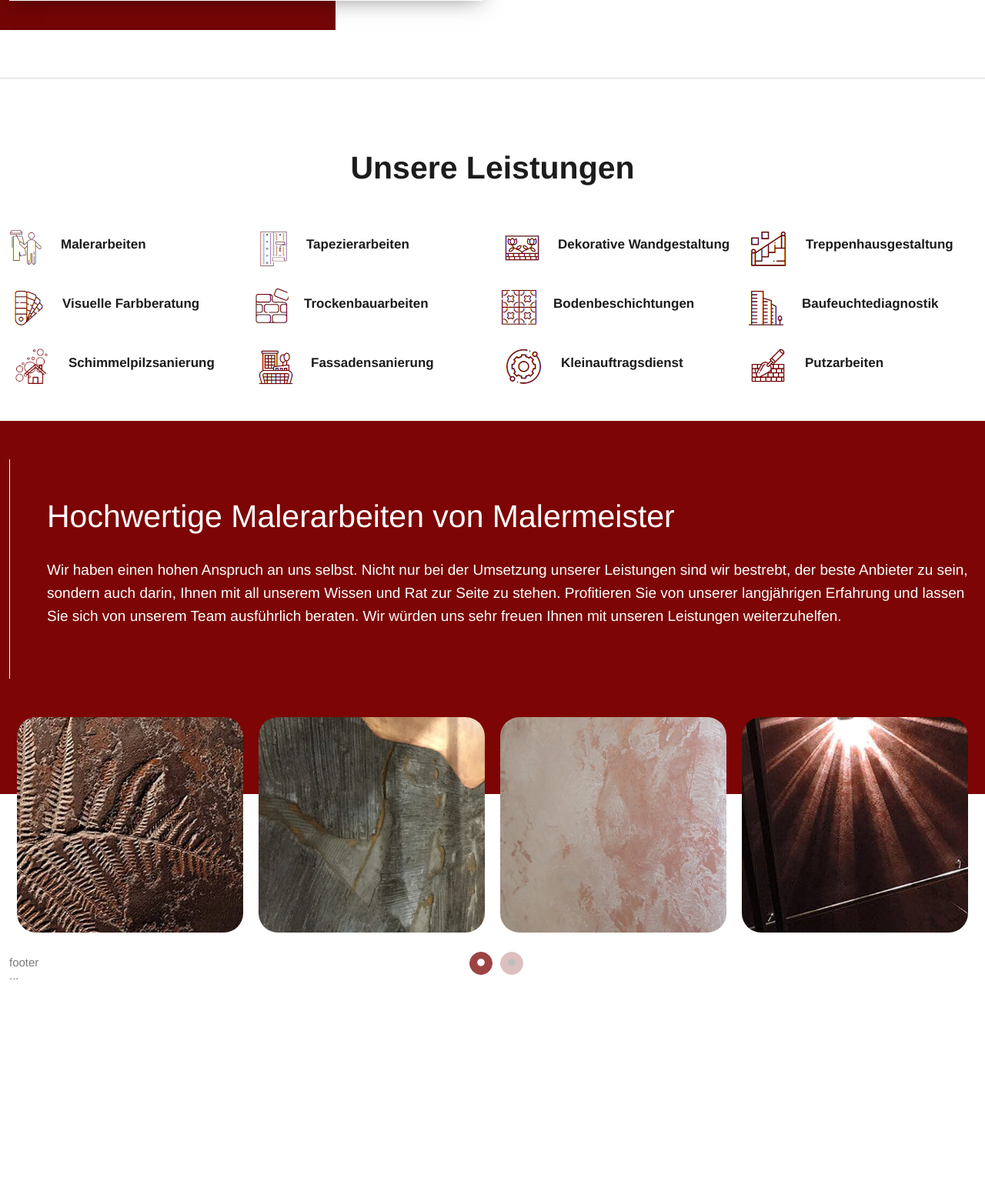
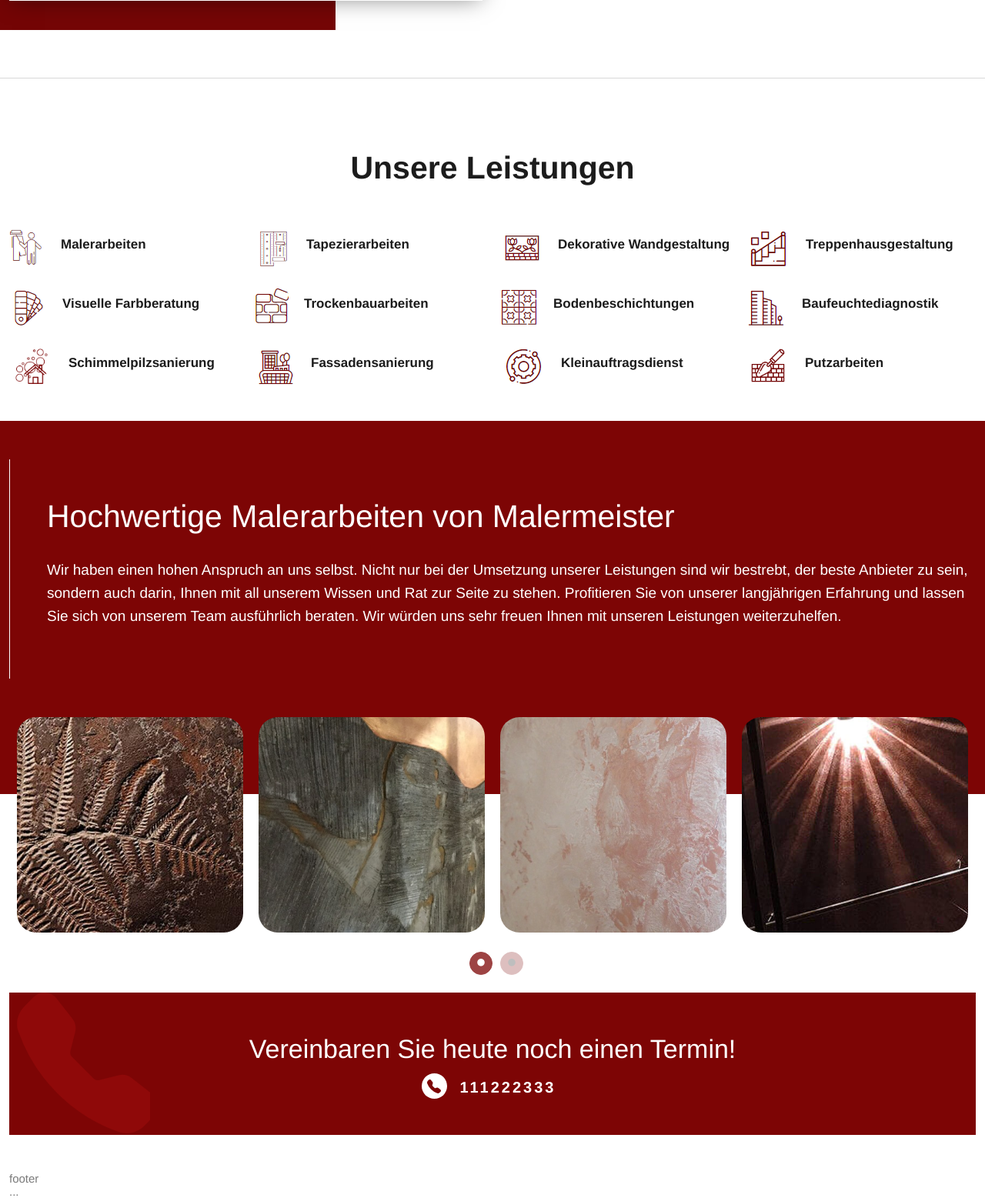
Before and after one commit to Igrok95Ronin/at-oboi-1, a PHP site: page / in a window 1280 px wide; the page is wider, and only the part inside the window is pictured. Shown: the part 1395-2952 px from the top of that part at 77% size. Before the commit the page ends 2668 px from the top of that part, so only its background shows below. Run offline with PHP 8.4, Linux system fonts and the light colour scheme; some web fonts are replaced.

Commit message:
finish contacts block

```diff
--- a/assets/css/style.css
+++ b/assets/css/style.css
@@ -35,6 +35,7 @@ li {
   background-image: url(../img/headerFon.jpg);
   background-repeat: no-repeat;
   background-size: cover;
+  position: relative;
 }
 
 .header__top {
@@ -126,9 +127,9 @@ li {
   position: absolute;
   right: 0;
   bottom: 0;
-  -webkit-transform: translateY(-70%);
-      -ms-transform: translateY(-70%);
-          transform: translateY(-70%);
+  -webkit-transform: translateY(50%);
+      -ms-transform: translateY(50%);
+          transform: translateY(50%);
 }
 
 .header__contacts {
@@ -154,9 +155,9 @@ li {
   height: 33px;
   background: #9D0403;
   border-radius: 50%;
+  top: 55px;
   left: 48px;
-  top: 55px;
-  background-image: url(../img/telephone-fill.svg);
+  background-image: url("../img/telephone-fill.svg");
   background-repeat: no-repeat;
   background-position: center;
   -webkit-transition: 0.5s;
@@ -295,3 +296,72 @@ li {
   border-radius: 25px;
   width: 100%;
 }
+
+.contacts__box {
+  background-color: #7D0505;
+  text-align: center;
+  padding: 50px 5px;
+  position: relative;
+}
+.contacts__box::before {
+  content: "";
+  position: absolute;
+  background-image: url(../img/telephone-fill3.svg);
+  background-repeat: no-repeat;
+  background-size: cover;
+  left: 0;
+  top: 0;
+  width: 183px;
+  height: 183px;
+}
+
+.contacts__title {
+  font-size: 34px;
+  color: #fff;
+  font-weight: 400;
+  margin-bottom: 15px;
+  line-height: 47px;
+}
+
+.contacts__btn {
+  position: relative;
+  font-size: 19px;
+  color: #fff;
+  font-weight: 600;
+  letter-spacing: 3px;
+  padding-left: 40px;
+  font-size: 20px;
+}
+.contacts__btn:hover::before {
+  background-color: gold !important;
+}
+.contacts__btn:hover {
+  color: #fff;
+}
+.contacts__btn::before {
+  content: "";
+  position: absolute;
+  width: 33px;
+  height: 33px;
+  background: #fff;
+  border-radius: 50%;
+  top: -7px;
+  left: -10px;
+  background-image: url("../img/telephone-fill2.svg");
+  background-repeat: no-repeat;
+  background-position: center;
+  -webkit-transition: 0.5s;
+  -o-transition: 0.5s;
+  transition: 0.5s;
+  font-size: 20px;
+}
+.contacts__btn::before:hover::before {
+  background-color: gold !important;
+}
+.contacts__btn:hover::before {
+  background-color: #c30808;
+  font-size: 20px;
+}
+.contacts__btn:hover::before:hover::before {
+  background-color: gold !important;
+}
--- a/assets/scss/style.scss
+++ b/assets/scss/style.scss
@@ -27,12 +27,45 @@ li{
 }
 
 $primaryColor: #7D0505;
+$linkImg: "../img/telephone-fill.svg";
+$linkImg2: "../img/telephone-fill2.svg";
 
+@mixin btn($top, $left, $bgc:#9D0403, $img:$linkImg) {
+    font-size: 19px;
+    color: #fff;
+    font-weight: 600;
+    letter-spacing: 3px;
+    padding-left: 40px;
+    @content;
+    &:hover {
+        color: #fff;
+    }
+    &::before {
+        content: '';
+        position: absolute;
+        width: 33px;
+        height: 33px;
+        background: $bgc;
+        border-radius: 50%;
+        top: $top;
+        left: $left;
+        background-image: url($img);
+        background-repeat: no-repeat;
+        background-position: center;
+        transition: .5s;
+        @content;
+    }
+    &:hover::before {
+        background-color: #c30808;
+        @content;
+    }
+}
 //Header
 .header {
     background-image: url(../img/headerFon.jpg);
     background-repeat: no-repeat;
     background-size: cover;
+    position: relative;
 }
 .header__box {
 }
@@ -248,3 +254,38 @@ $primaryColor: #7D0505;
     border-radius: 25px;
     width: 100%;
 }
+//Contacts
+
+.contacts__box {
+    background-color: $primaryColor;
+    text-align: center;
+    padding: 50px 5px;
+    position: relative;
+    &::before {
+        content: '';
+        position: absolute;
+        background-image: url(../img/telephone-fill3.svg);
+        background-repeat: no-repeat;
+        background-size: cover;
+        left: 0;
+        top: 0;
+        width: 183px;
+        height: 183px;
+    }
+}
+.contacts__title {
+    font-size: 34px;
+    color: #fff;
+    font-weight: 400;
+    margin-bottom: 15px;
+    line-height: 47px;
+}
+.contacts__btn {
+    position: relative;
+    @include btn(-7px, -10px, #fff, $linkImg2){
+        font-size: 20px;
+        &:hover::before {
+            background-color: gold !important;
+        }
+    };
+}
--- a/index.html
+++ b/index.html
@@ -181,6 +181,18 @@ $title = $text . ' ' . $city;
                 </div>
             </div>
         </section>
+        <section class="contacts my-5">
+            <div class="container-fluid">
+                <div class="row">
+                    <div class="col-12 container">
+                        <div class="contacts__box">
+                            <h2 class="contacts__title">Vereinbaren Sie heute noch einen Termin!</h2>
+                            <a class="contacts__btn" href="" >111222333</a>
+                        </div>
+                    </div>
+                </div>
+            </div>
+        </section>
     </main>
     <!--Нижний колонтитул страницы-->
     <footer class="footer">
```
Also changed, not shown: other parts of assets/scss/style.scss (+2 -29 lines), assets/img/telephone-fill2.svg (added), assets/img/telephone-fill3.svg (added).
